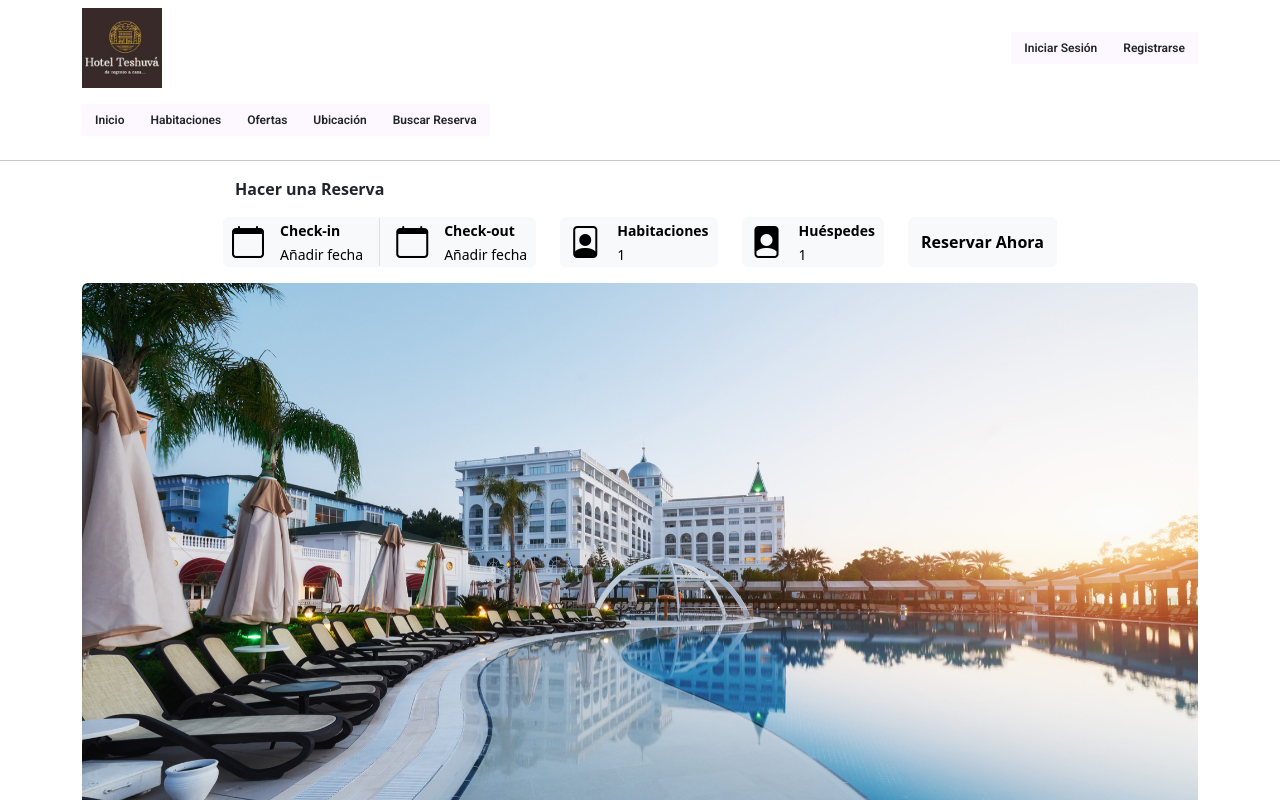
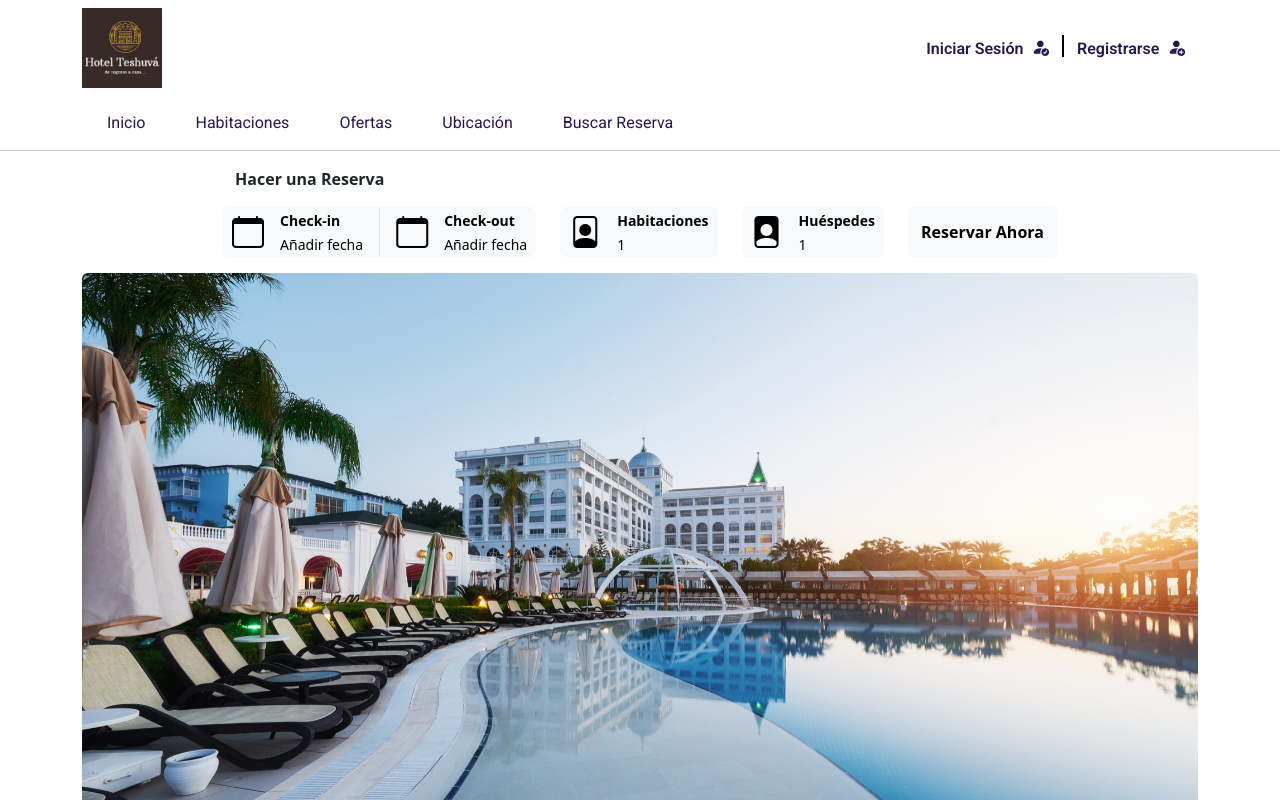
Before and after one commit to Jimena674/hotel-teshuva-deploy-test, a React (Vite) app: page / in a window 1280 px wide. Shown: the top 800 px of the page. Built offline with nearby package versions, Linux system fonts and the light colour scheme.

Commit message:
Se renombran componentes y se cambia su ubicación. Se crea el ButtonIcon. Se personaliza NavbarWebpage.

```diff
--- a/src/webpage/components/Button.jsx
+++ b/src/components/Button.jsx
@@ -1,7 +1,10 @@
 export default function Button(props) {
   // This is a simple button component that takes a name prop and renders a button with that name
   return (
-    <button type="button" className={`btn ${props.btnCustom} ${props.btnText}`}>
+    <button
+      type="button"
+      className={`btn px-4 ${props.btnCustom} ${props.btnText}`}
+    >
       {props.name}
     </button>
   );
--- /dev/null
+++ b/src/components/ButtonIcon.jsx
@@ -0,0 +1,12 @@
+export default function Button(props) {
+  // This is a simple button component that takes a name prop and renders a button with that name
+  return (
+    <button type="button" className={`btn ${props.btnCustom} ${props.btnText}`}>
+      {props.name}
+      <i
+        className={`ms-2 ${props.icon}`}
+        style={{ fontSize: props.fontsize }}
+      ></i>
+    </button>
+  );
+}
--- a/src/webpage/components/Navbar.jsx
+++ b/src/components/NavbarWebpage.jsx
@@ -1,7 +1,8 @@
 import { NavLink } from "react-router-dom";
 import Button from "./Button";
+import ButtonIcon from "./ButtonIcon";
 
-export default function Navbar() {
+export default function NavbarWebpage() {
   return (
     <>
       <header>
@@ -18,17 +19,24 @@ export default function Navbar() {
             {/* Enlaces de Iniciar sesión y Registro */}
             <div>
               <NavLink to="/signin">
-                <Button
+                <ButtonIcon
                   name="Iniciar Sesión"
                   btnCustom="navbar-btn"
                   btnText="label-medium"
+                  icon="bi bi-person-fill-check"
+                  fontsize="1.1rem"
                 />
               </NavLink>
-              <NavLink to="/signup">
-                <Button
+              <NavLink
+                to="/signup"
+                className="border-start border-black border-2"
+              >
+                <ButtonIcon
                   name="Registrarse"
                   btnCustom="navbar-btn"
                   btnText="label-medium"
+                  icon="bi bi-person-fill-add"
+                  fontsize="1.1rem"
                 />
               </NavLink>
             </div>
@@ -60,7 +68,7 @@ export default function Navbar() {
                     <Button
                       name="Inicio"
                       btnCustom="navbar-btn"
-                      btnText="label-medium"
+                      btnText="body-large"
                     />
                   </NavLink>
                 </li>
@@ -69,7 +77,7 @@ export default function Navbar() {
                     <Button
                       name="Habitaciones"
                       btnCustom="navbar-btn"
-                      btnText="label-medium"
+                      btnText="body-large"
                     />
                   </NavLink>
                 </li>
@@ -78,7 +86,7 @@ export default function Navbar() {
                     <Button
                       name="Ofertas"
                       btnCustom="navbar-btn"
-                      btnText="label-medium"
+                      btnText="body-large"
                     />
                   </NavLink>
                 </li>
@@ -87,7 +95,7 @@ export default function Navbar() {
                     <Button
                       name="Ubicación"
                       btnCustom="navbar-btn"
-                      btnText="label-medium"
+                      btnText="body-large"
                     />
                   </NavLink>
                 </li>
@@ -96,7 +104,7 @@ export default function Navbar() {
                     <Button
                       name="Buscar Reserva"
                       btnCustom="navbar-btn"
-                      btnText="label-medium"
+                      btnText="body-large"
                     />
                   </NavLink>
                 </li>
--- a/src/styles/main.scss
+++ b/src/styles/main.scss
@@ -2,10 +2,10 @@
 @import "_custom.scss";
 
 .navbar-btn {
-  background-color: $surface-bright;
   border-radius: 0%;
+  color: $primary;
   &.navbar-btn:hover {
-    background-color: $surface-container;
+    background-color: $surface-bright;
     border-bottom-width: 0.25em;
     border-bottom-color: $primary;
   }
@@ -13,6 +13,12 @@
 
 .label-medium {
   font-family: "Roboto", sans-serif;
-  font-size: 12px;
+  font-size: 16px;
   font-weight: 600;
 }
+
+.body-large {
+  font-family: "Roboto", sans-serif;
+  font-size: 16px;
+  font-weight: 400;
+}
--- a/src/webpage/pages/Home.jsx
+++ b/src/webpage/pages/Home.jsx
@@ -1,13 +1,13 @@
-import Navbar from "../components/Navbar";
-import Footer from "../components/Footer";
-import BookingForm from "../components/BookingForm";
-import CardITDB from "../components/CardITDB";
+import NavbarWebpage from "../../components/NavbarWebpage";
+import Footer from "../../components/Footer";
+import BookingForm from "../../components/BookingForm";
+import CardITDB from "../../components/CardITDB";
 
 export default function Home() {
   return (
     <>
-      <Navbar />
-      <hr />
+      <NavbarWebpage />
+      <hr className="mt-0" />
       <BookingForm />
       <main className="container mt-3">
         <img
--- a/src/webpage/pages/SignIn.jsx
+++ b/src/webpage/pages/SignIn.jsx
@@ -1,6 +1,6 @@
-import Navbar from "../components/Navbar";
-import Footer from "../components/Footer";
-import Button from "../components/Button";
+import Navbar from "../../components/NavbarWebpage";
+import Footer from "../../components/Footer";
+import Button from "../../components/Button";
 import { Link } from "react-router-dom";
 
 export default function SingIn() {
--- a/src/webpage/pages/SignUp.jsx
+++ b/src/webpage/pages/SignUp.jsx
@@ -1,5 +1,5 @@
-import Navbar from "../components/Navbar";
-import Footer from "../components/Footer";
+import Navbar from "../../components/NavbarWebpage";
+import Footer from "../../components/Footer";
 
 export default function SingUp() {
   return (
```
Also changed, not shown: src/components/BookingForm.jsx (renamed from src/webpage/components/BookingForm.jsx), src/components/CardITDB.jsx (renamed from src/webpage/components/CardITDB.jsx), src/components/Footer.jsx (renamed from src/webpage/components/Footer.jsx).
